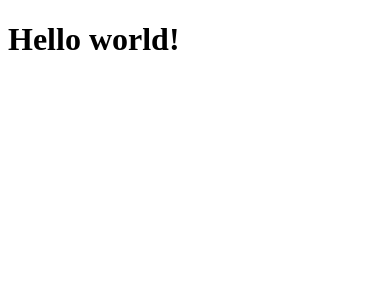
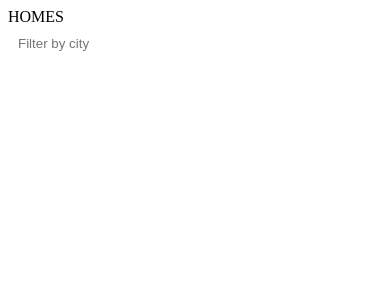
Before and after one commit to juanalonso21/first-app-ja-angular, an Angular app: page / in a window 390 px wide. Shown: the top 300 px of the page. Built offline with nearby package versions, Linux system fonts and the light colour scheme.

Commit message:
JAP: Creacion del componente home y llamandolo en el app

```diff
--- a/src/app/app.component.ts
+++ b/src/app/app.component.ts
@@ -1,12 +1,19 @@
 import {Component} from '@angular/core';
-
+import {HomeComponent} from './home/home.component';
 @Component({
   selector: 'app-root',
-  imports: [],
+  imports: [HomeComponent],
   template: `
-    <h1>Hello world!</h1>
-  `,
-  styleUrls: ['./app.component.css'],
+  <main>
+  <header class="brand-name">
+    HOMES
+  </header>
+  <section class="content">
+    <app-home></app-home>
+  </section>
+</main>
+`,
+styleUrls: ['./app.component.css'],
 })
 export class AppComponent {
   title = 'homes';
--- /dev/null
+++ b/src/app/home/home.component.css
@@ -0,0 +1,36 @@
+.results {
+    display: grid;
+    column-gap: 14px;
+    row-gap: 14px;
+    grid-template-columns: repeat(auto-fill, minmax(400px, 400px));
+    margin-top: 50px;
+    justify-content: space-around;
+  }
+  input[type="text"] {
+    border: solid 1px var(--primary-color);
+    padding: 10px;
+    border-radius: 8px;
+    margin-right: 4px;
+    display: inline-block;
+    width: 30%;
+  }
+  button {
+    padding: 10px;
+    border: solid 1px var(--primary-color);
+    background: var(--primary-color);
+    color: white;
+    border-radius: 8px;
+  }
+  @media (min-width: 500px) and (max-width: 768px) {
+    .results {
+        grid-template-columns: repeat(2, 1fr);
+    }
+    input[type="text"] {
+        width: 70%;
+    }
+  }
+  @media (max-width: 499px) {
+    .results {
+        grid-template-columns: 1fr;
+    }
+  }
--- /dev/null
+++ b/src/app/home/home.component.html
@@ -0,0 +1 @@
+<p>home works!</p>
--- /dev/null
+++ b/src/app/home/home.component.ts
@@ -0,0 +1,17 @@
+import {Component} from '@angular/core';
+import {CommonModule} from '@angular/common';
+
+@Component({
+  selector: 'app-home',
+  imports: [CommonModule],
+  template: `
+    <section>
+      <form>
+        <input type="text" placeholder="Filter by city" />
+        <button class="primary" type="button">Search</button>
+      </form>
+    </section>
+  `,
+  styleUrls: ['./home.component.css'],
+})
+export class HomeComponent {}
```
Also changed, not shown: 1 other file (tests, documents, lock files or other folders).
